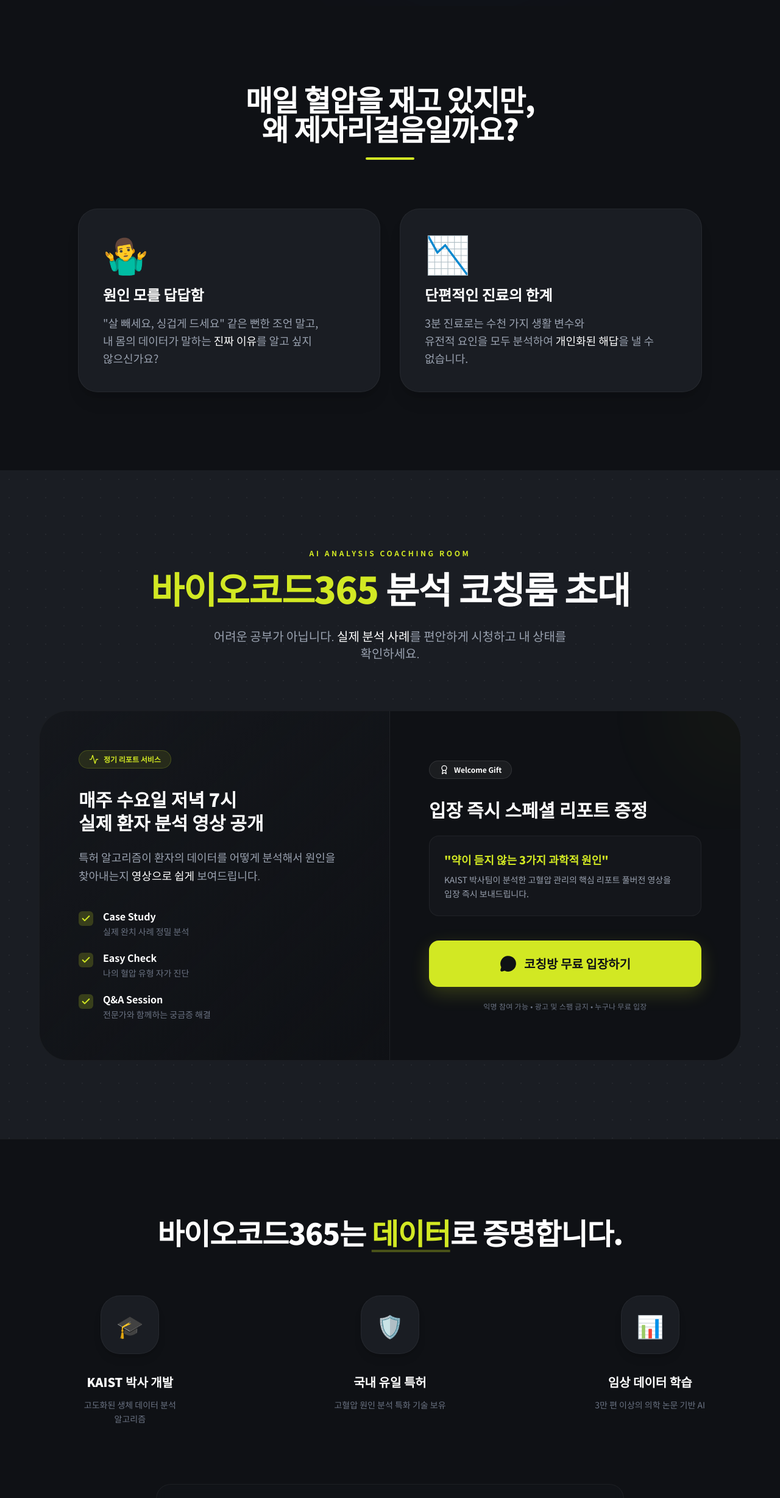
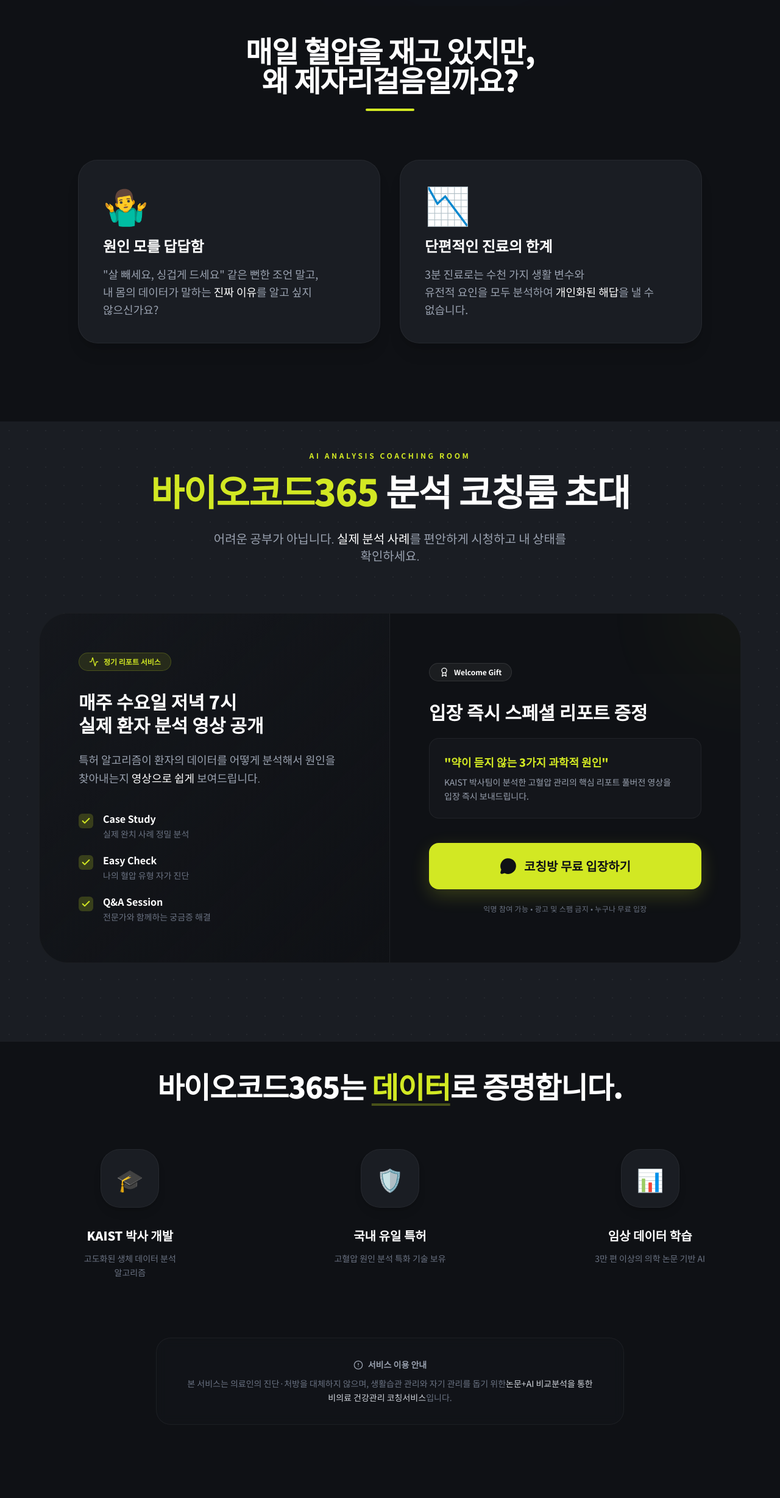
Before and after one commit to 427jungijn/Biocode365-site, a React (Vite) app: page / in a window 1280 px wide. Shown: the part 1690-4146 px from the top of the page at 61% size. Built offline with nearby package versions, Linux system fonts and the light colour scheme.

Commit message:
fix(styles): Adjust section padding for better readability
Modifies the top padding of several sections from `py-32` to `pt-12 pb-32`. This change improves the visual spacing and hierarchy of content on the landing page, ensuring better readability across different screen sizes.

```diff
--- a/src/App.tsx
+++ b/src/App.tsx
@@ -241,7 +241,7 @@
       </header>
 
       {/* Problem Section */}
-      <section id="problem" className="py-32 bg-bio-black relative">
+      <section id="problem" className="pt-12 pb-32 bg-bio-black relative">
         <div className="container mx-auto px-6">
           <div className="text-center mb-20">
             <h2 className="text-3xl md:text-5xl font-black text-white mb-6 tracking-tight">
@@ -283,7 +283,7 @@
       </section>
 
       {/* Invitation Section */}
-      <section id="kakao-section" className="py-32 bg-bio-surface relative overflow-hidden">
+      <section id="kakao-section" className="pt-12 pb-32 bg-bio-surface relative overflow-hidden">
         <div className="absolute inset-0 opacity-5 pointer-events-none" style={{ backgroundImage: 'radial-gradient(#fff 1px, transparent 1px)', backgroundSize: '30px 30px' }}></div>
 
         <div className="container mx-auto px-6 relative z-10">
@@ -363,7 +363,7 @@
       </section>
 
       {/* Trust Section */}
-      <section id="trust" className="py-32 bg-bio-black text-center border-t border-white/5">
+      <section id="trust" className="pt-12 pb-32 bg-bio-black text-center border-t border-white/5">
         <div className="container mx-auto px-6">
           <div className="mb-20">
             <h2 className="text-3xl md:text-5xl font-black text-white mb-6 tracking-tight">
@@ -406,7 +406,7 @@
       </section>
 
       {/* Final CTA */}
-      <section className="py-32 bg-bio-surface text-center relative overflow-hidden">
+      <section className="pt-12 pb-32 bg-bio-surface text-center relative overflow-hidden">
         <div className="absolute bottom-[-20%] left-1/2 -translate-x-1/2 w-[600px] h-[400px] bg-bio-lime opacity-[0.07] blur-[120px] rounded-full pointer-events-none"></div>
 
         <div className="container mx-auto px-6 relative z-10">
```
